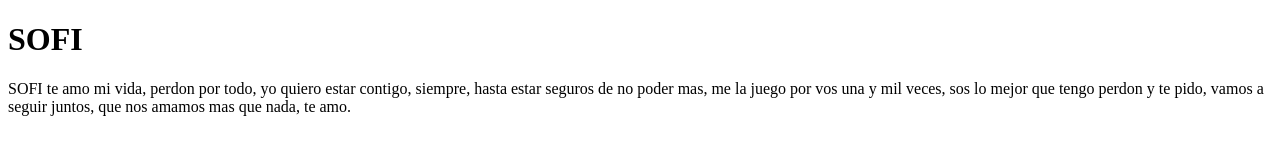
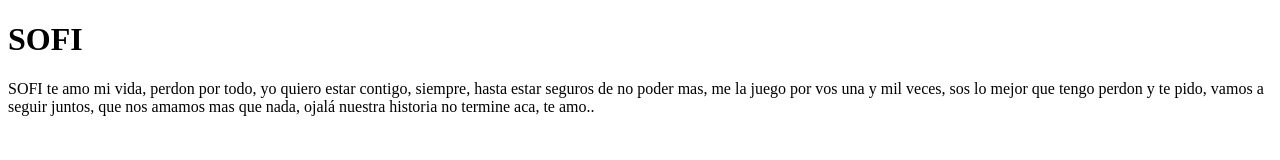
Before and after one commit to IgnacioCogliatti/IgnacioCogliatti.github.io, a plain HTML site: page index.html in a window 1280 px wide. Drawn offline with Linux system fonts and the light colour scheme.

Commit message:
Update index.html

```diff
--- a/index.html
+++ b/index.html
@@ -10,6 +10,6 @@
 SOFI
 
 te amo mi vida, perdon por todo, yo quiero estar contigo, siempre, hasta estar seguros de no poder mas, me la juego por vos una y mil veces, sos lo mejor que tengo
-perdon y te pido, vamos a seguir juntos, que nos amamos mas que nada, te amo.
+perdon y te pido, vamos a seguir juntos, que nos amamos mas que nada, ojalá nuestra historia no termine aca, te amo..
 </body>
 </html>
```
